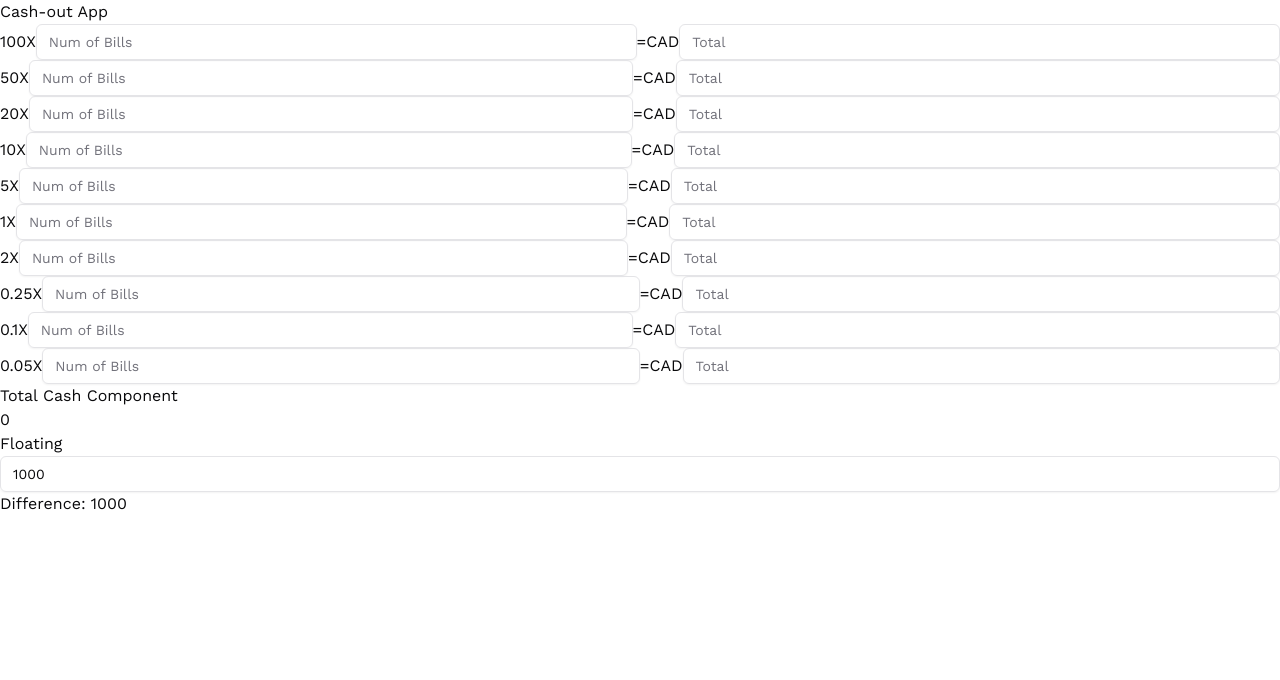
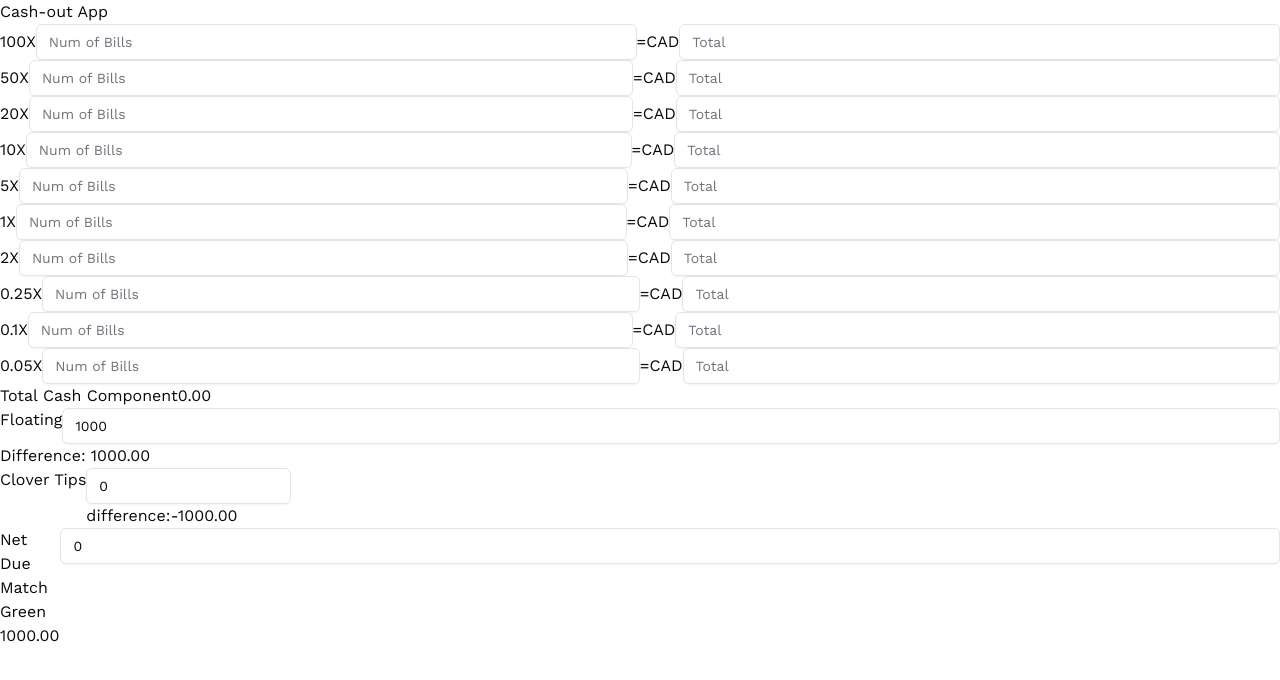
Before and after one commit to diogoka/cash-out-app, a Next.js app: page / in a window 1280 px wide. Shown: the top 680 px of the page. Built offline with nearby package versions, Linux system fonts and the light colour scheme.

Commit message:
Logic done

```diff
--- a/src/app/page.tsx
+++ b/src/app/page.tsx
@@ -1,15 +1,9 @@
-import Header from '@/components/header';
-import MoneyTable from '@/components/moneyTable';
-import TotalCash from '@/components/totalCash';
-import Floating from '@/components/floating';
+import CashOut from '@/components/cash-out';
 
 export default function Home() {
   return (
     <div>
-      <Header />
-      <MoneyTable />
-      <TotalCash />
-      <Floating />
+      <CashOut />
     </div>
   );
 }
--- /dev/null
+++ b/src/components/cash-out.tsx
@@ -0,0 +1,34 @@
+'use client';
+import Header from '@/components/header';
+import MoneyTable from '@/components/moneyTable';
+import TotalCash from '@/components/totalCash';
+import Floating from '@/components/floating';
+import NetDue from '@/components/net';
+import CloverTips from '@/components/cloverTips';
+import Match from '@/components/match';
+
+import { useState } from 'react';
+import { MoneyRowType } from '@/types/types';
+
+type Props = {};
+
+const CashOut = (props: Props) => {
+  const [data, setData] = useState<MoneyRowType>({
+    cloverTips: '0',
+    floating: '1000',
+    net: '0',
+  });
+  return (
+    <>
+      <Header />
+      <MoneyTable />
+      <TotalCash />
+      <Floating data={data} setData={setData} />
+      <CloverTips data={data} setData={setData} />
+      <NetDue data={data} setData={setData} />
+      <Match data={data} setData={setData} />
+    </>
+  );
+};
+
+export default CashOut;
--- a/src/components/cloverTips.tsx
+++ b/src/components/cloverTips.tsx
@@ -1,9 +1,31 @@
-import React from 'react';
+import React, { ChangeEvent } from 'react';
+import ValueInput from './valueInput';
+import { PropsCashOut } from '@/types/types';
+import { useCashStore } from '@/store/cashStore';
 
-type Props = {};
+const CloverTips = ({ data, setData }: PropsCashOut) => {
+  const totalCash = useCashStore((state) => state.totalCash);
+  const result = +data.floating! - totalCash;
 
-const CloverTips = (props: Props) => {
-  return <div>CloverTips</div>;
+  return (
+    <div className='flex'>
+      <h2>Clover Tips</h2>
+      <div className='flex-col'>
+        <ValueInput
+          type='cloverTips'
+          rowData={data}
+          placeHolder='Clover Tips'
+          onChange={(event: ChangeEvent<HTMLInputElement>) =>
+            setData((prevState) => ({
+              ...prevState,
+              cloverTips: event.target.value,
+            }))
+          }
+        />
+        <h2>difference:{(result * -1 - +data.cloverTips!).toFixed(2)}</h2>
+      </div>
+    </div>
+  );
 };
 
 export default CloverTips;
--- a/src/components/floating.tsx
+++ b/src/components/floating.tsx
@@ -1,30 +1,28 @@
-'use client';
-import React, { useState, ChangeEvent } from 'react';
+import React, { ChangeEvent } from 'react';
 import ValueInput from './valueInput';
-import { MoneyRowType } from '@/types/types';
+import { PropsCashOut } from '@/types/types';
 import { useCashStore } from '@/store/cashStore';
 
-type Props = {};
-
-const Floating = (props: Props) => {
-  const [rowData, setRowData] = useState<MoneyRowType>({
-    floating: '1000',
-  });
-
+const Floating = ({ data, setData }: PropsCashOut) => {
   const totalCash = useCashStore((state) => state.totalCash);
   return (
-    <div>
+    <>
+      <div className='flex'>
         <h2>Floating</h2>
         <ValueInput
           type='floating'
-        rowData={rowData}
+          rowData={data}
           placeHolder='Floating'
           onChange={(event: ChangeEvent<HTMLInputElement>) =>
-          setRowData(() => ({ floating: event.target.value }))
+            setData((prevState) => ({
+              ...prevState,
+              floating: event.target.value,
+            }))
           }
         />
-      <h2>Difference: {+rowData.floating! - totalCash}</h2>
       </div>
+      <h2>Difference: {(+data.floating! - totalCash).toFixed(2)}</h2>
+    </>
   );
 };
 
--- /dev/null
+++ b/src/components/match.tsx
@@ -0,0 +1,24 @@
+import React from 'react';
+import { PropsCashOut } from '@/types/types';
+import { useCashStore } from '@/store/cashStore';
+
+const Match = ({ data, setData }: PropsCashOut) => {
+  const totalCash = useCashStore((state) => state.totalCash);
+
+  const totalCashMinusFloat = (+data.floating! - totalCash).toFixed(2);
+  const afterClover = +totalCashMinusFloat * -1 - +data.cloverTips!;
+
+  console.log('Cash Minus Float', totalCashMinusFloat);
+  console.log('Cash Minus Float Minus Clover', afterClover);
+  console.log('Net', data.net);
+
+  return (
+    <>
+      <h2>Match</h2>
+      {afterClover > +data.net! ? <p>Red</p> : <p>Green</p>}
+      {(Math.abs(afterClover) - Math.abs(+data.net!)).toFixed(2)}
+    </>
+  );
+};
+
+export default Match;
--- a/src/components/moneyRow.tsx
+++ b/src/components/moneyRow.tsx
@@ -18,11 +18,11 @@ const MoneyRow = ({ bankNote }: Props) => {
   const calculateAmount = (value: string, type: keyof MoneyRowType) => {
     if (type === 'bills') {
       const result = bankNote * +value;
-      setRowData(() => ({ bills: value, amount: `${result}` }));
+      setRowData(() => ({ bills: value, amount: `${result.toFixed(2)}` }));
       update(bankNote, result);
     } else {
       const result = +value / bankNote;
-      setRowData(() => ({ amount: value, bills: `${result}` }));
+      setRowData(() => ({ amount: value, bills: `${result.toFixed(2)}` }));
       update(bankNote, result);
     }
   };
--- /dev/null
+++ b/src/components/net.tsx
@@ -0,0 +1,21 @@
+import React, { ChangeEvent } from 'react';
+import ValueInput from './valueInput';
+import { PropsCashOut } from '@/types/types';
+
+const NetDue = ({ data, setData }: PropsCashOut) => {
+  return (
+    <div className='flex'>
+      <h2>Net Due</h2>
+      <ValueInput
+        type='net'
+        rowData={data}
+        placeHolder='Net'
+        onChange={(event: ChangeEvent<HTMLInputElement>) =>
+          setData((prevState) => ({ ...prevState, net: event.target.value }))
+        }
+      />
+    </div>
+  );
+};
+
+export default NetDue;
--- a/src/components/totalCash.tsx
+++ b/src/components/totalCash.tsx
@@ -22,10 +22,10 @@ const TotalCash = (props: Props) => {
   const calculate = Object.values(object).reduce((acc, curr) => acc + curr);
 
   return (
-    <>
-      <div>Total Cash Component</div>
-      <h1>{total}</h1>
-    </>
+    <div className='flex'>
+      <h2>Total Cash Component</h2>
+      <h1>{total.toFixed(2)}</h1>
+    </div>
   );
 };
 
--- a/src/types/types.ts
+++ b/src/types/types.ts
@@ -9,3 +9,8 @@ export type MoneyRowType = {
 export type RowsTotal = {
   [key: number]: number;
 };
+
+export type PropsCashOut = {
+  data: MoneyRowType;
+  setData: React.Dispatch<React.SetStateAction<MoneyRowType>>;
+};
```
Lines whose indentation alone changed are shown as unchanged.
